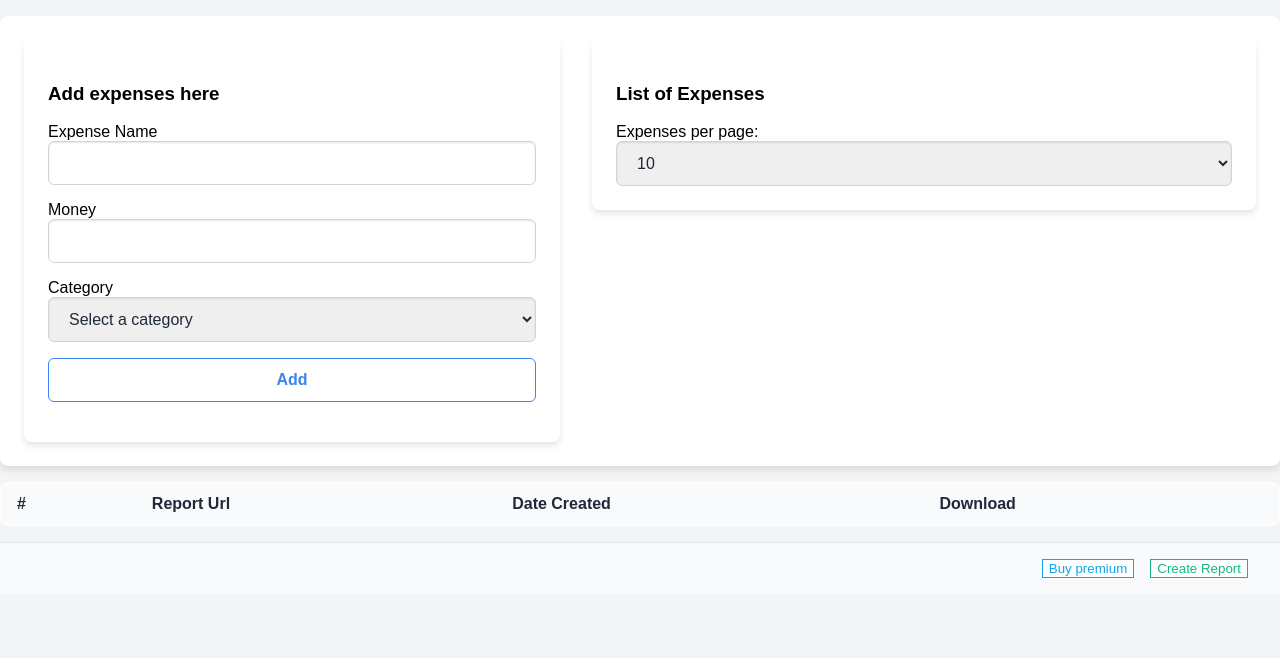
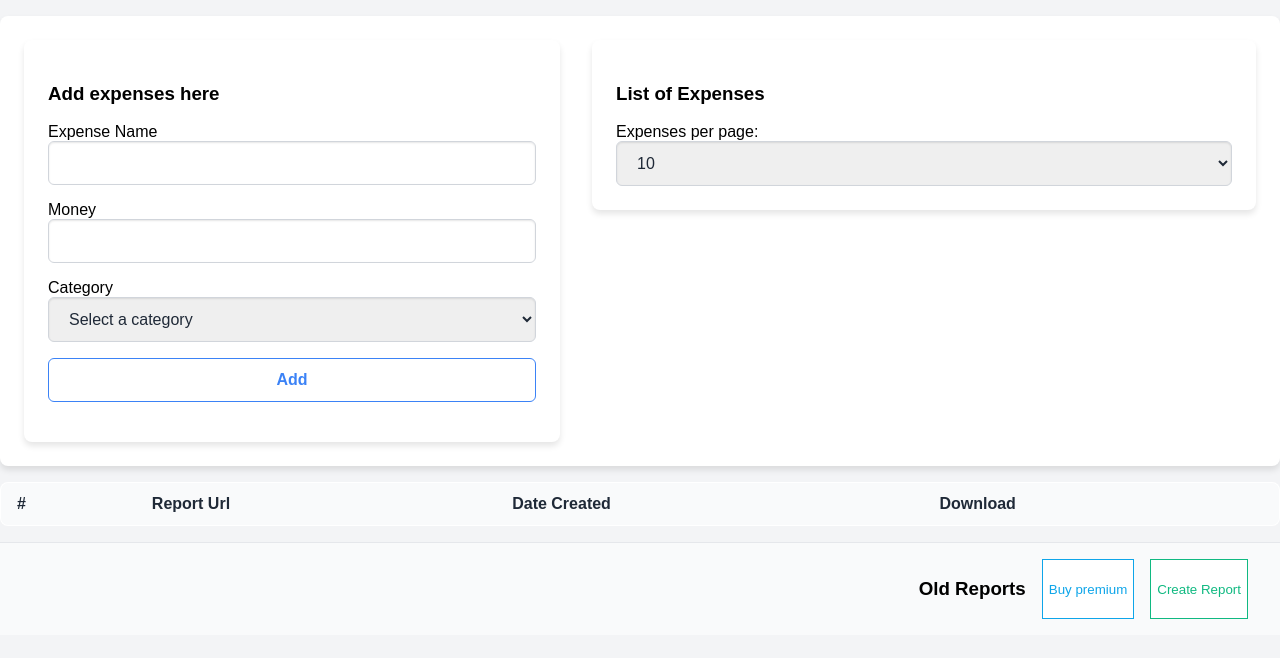
Before and after one commit to sahashiharshit/Expenses-App-backend, a website: page views/expense.html in a window 1280 px wide. Drawn offline with Linux system fonts and the light colour scheme; no server answers; a script that the page names is missing; some icons are missing.

Commit message:
writing custom css

```diff
--- a/views/expense.html
+++ b/views/expense.html
@@ -94,6 +94,7 @@
   </div>
 
   <div class="button-section">
+    <h3>Old Reports</h3>
     <button class="btn btn-outline-info mt-2" id="buyPremiumButton">Buy premium</button>
 
 
```
